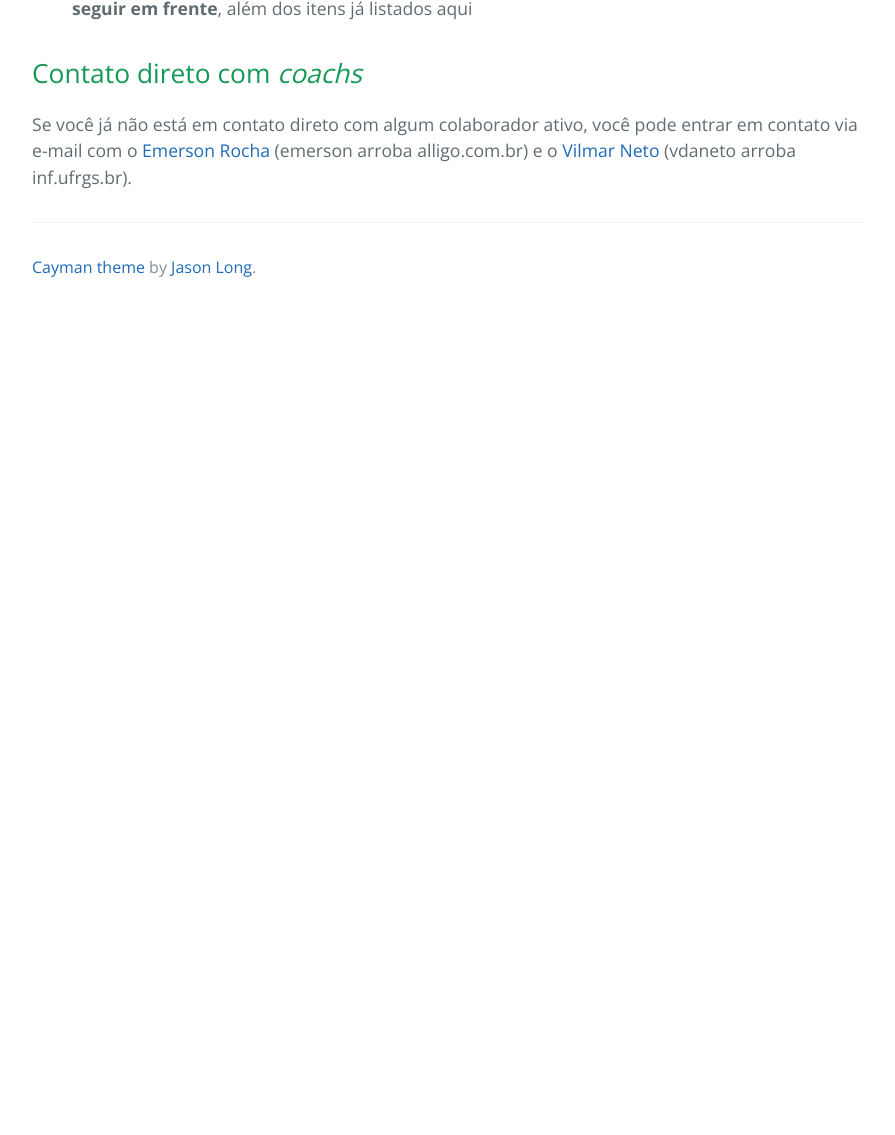
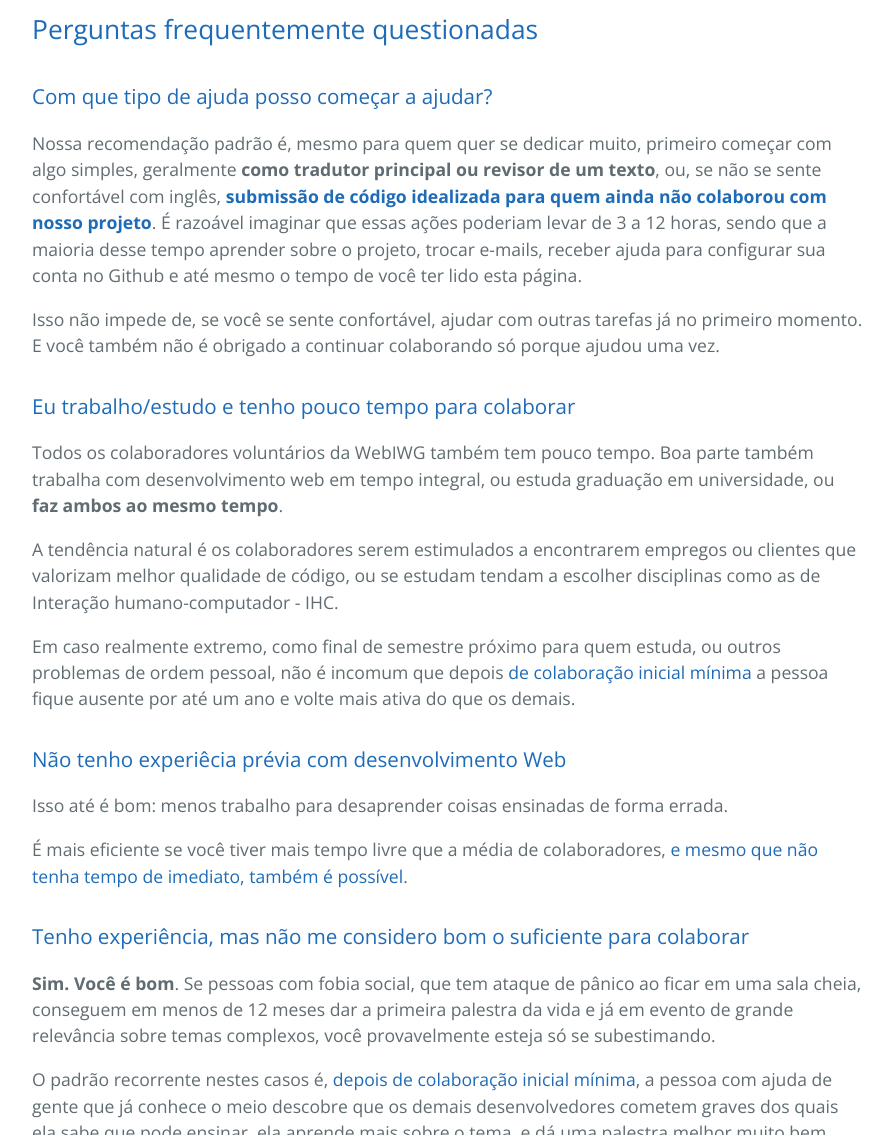
Before and after one commit to webiwg/webiwg.github.io, a plain HTML site: page colabore.html in a window 1280 px wide. Shown: the part 1665-2800 px from the top of the page, without its empty margins (192-1087 px from the left). Before the commit the page ends 1976 px from the top, so only its background shows below. Drawn offline with nearby package versions, Linux system fonts and the light colour scheme.

Commit message:
webiwg/webiwg-issues#24: /colaboracao.html, adicionado FAQ

```diff
--- a/colabore.html
+++ b/colabore.html
@@ -26,9 +26,6 @@
     <p>
       No nosso grupo o trabalho é voluntário. Independente das ações finais feitas por ele serem de interesse geral de desenvolvedores
       com foco na Web, é mais eficiente que a ajuda que você, potencial candidato a novo colaborador, seja recompensadora.
-    </p>
-    <p>
-      Estamos mais preocupados
     </p>
     <h2 id="o-que-voce-faz">Exemplos de colaboração (o que você faz)</h2>
     <p>Existem níveis diferentes de envolvimento e ações específicas podem ser vistas no <a href="https://github.com/webiwg">Github da organização WebIWG</a>.
@@ -63,7 +60,51 @@
       <li><strong>Aconselhamento profissional (coaching de performance) extra para todos que quiserem seguir em frente</strong>,
         além dos itens já listados aqui</li>
     </ul>
-    <h2>Contato direto com <em lang="en">coachs</em></h2>
+    <h2 id="#faq"><a href="#faq">Perguntas frequentemente questionadas</a></h2>
+    <h3 id="por-onde-comecar"><a href="#por-onde-comecar">Com que tipo de ajuda posso começar a ajudar?</a></h3>
+    <p>
+      Nossa recomendação padrão é, mesmo para quem quer se dedicar muito, primeiro começar com algo simples, geralmente <strong>como tradutor
+      principal ou revisor de um texto</strong>, ou, se não se sente confortável com inglês, <strong><a href="https://github.com/webiwg/webiwg-issues/issues/18">submissão de código idealizada para quem ainda não colaborou com nosso projeto</a></strong>.
+      É razoável imaginar que essas ações poderiam levar de 3 a 12 horas, sendo que a maioria desse tempo aprender sobre
+      o projeto, trocar e-mails, receber ajuda para configurar sua conta no Github e até mesmo o tempo de você ter lido esta
+      página.
+    </p>
+    <p>
+      Isso não impede de, se você se sente confortável, ajudar com outras tarefas já no primeiro momento. E você também não é obrigado
+      a continuar colaborando só porque ajudou uma vez.
+    </p>
+    <h3 id="falta-de-tempo"><a href="#falta-de-tempo">Eu trabalho/estudo e tenho pouco tempo para colaborar</a></h3>
+    <p>Todos os colaboradores voluntários da WebIWG também tem pouco tempo. Boa parte também trabalha com desenvolvimento web
+      em tempo integral, ou estuda graduação em universidade, ou <strong>faz ambos ao mesmo tempo</strong>.</p>
+    <p>
+      A tendência natural é os colaboradores serem estimulados a encontrarem empregos ou clientes que valorizam melhor qualidade
+      de código, ou se estudam tendam a escolher disciplinas como as de Interação humano-computador - IHC.
+    </p>
+    <p>
+      Em caso realmente extremo, como final de semestre próximo para quem estuda, ou outros problemas de ordem pessoal, não é incomum
+      que depois <a href="#por-onde-comecar">de colaboração inicial mínima</a> a pessoa fique ausente por até um ano
+      e volte mais ativa do que os demais.
+    </p>
+    <h3 id="inesperiente"><a href="#inesperiente">Não tenho experiêcia prévia com desenvolvimento Web</a></h3>
+    <p>
+      Isso até é bom: menos trabalho para desaprender coisas ensinadas de forma errada.
+    </p>
+    <p>
+      É mais eficiente se você tiver mais tempo livre que a média de colaboradores, <a href="#falta-de-tempo">e mesmo que não tenha tempo de imediato, também é possível</a>.
+    </p>
+    <h3 id="sindrome-do-impostor"><a href="#sindrome-do-impostor">Tenho experiência, mas não me considero bom o suficiente para colaborar</a></h3>
+    <p>
+      <strong>Sim. Você é bom</strong>. Se pessoas com fobia social, que tem ataque de pânico ao ficar em uma sala cheia,
+      conseguem em menos de 12 meses dar a primeira palestra da vida e já em evento de grande relevância sobre temas complexos,
+      você provavelmente esteja só se subestimando.
+    </p>
+    <p>
+      O padrão recorrente nestes casos é, <a href="#por-onde-comecar">depois de colaboração inicial mínima</a>, a pessoa
+      com ajuda de gente que já conhece o meio descobre que os demais desenvolvedores cometem graves dos quais ela sabe que
+      pode ensinar, ela aprende mais sobre o tema, e dá uma palestra melhor muito bem feita, melhor do que pessoas experientes
+      dariam.
+    </p>
+    <h2 id="aconselhamento">Contato direto com <em lang="en">coachs</em></h2>
     <p>
       Se você já não está em contato direto com algum colaborador ativo, você pode entrar em contato via e-mail com o
       <a href="https://github.com/fititnt">Emerson Rocha</a> (emerson arroba alligo.com.br) e o <a href="https://github.com/dkmister">Vilmar Neto</a>      (vdaneto arroba inf.ufrgs.br).
```
Also changed, not shown: index.html (+1 -0 lines).
